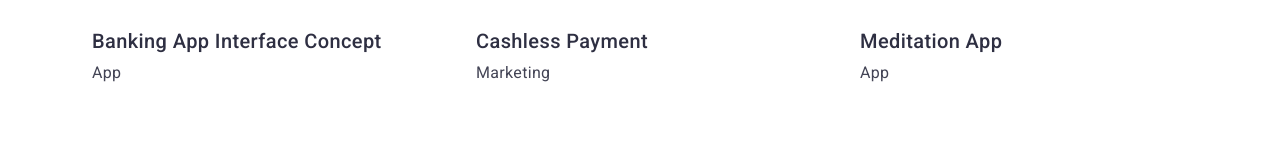
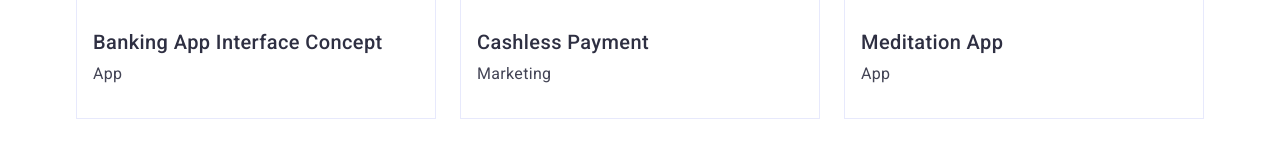
Before and after one commit to Tanya709/goit-markup-hw-03, a plain HTML site: page portfolio.html in a window 1280 px wide. Shown: the part 636-798 px from the top of the page. Drawn offline with nearby package versions, Linux system fonts and the light colour scheme.

Commit message:
update new file html

```diff
--- a/css/styles.css
+++ b/css/styles.css
@@ -264,7 +264,6 @@ p {
 .card-team {
   width: 264px;
   height: 380px;
-  background-color: var(--cite-white-color);
 }
 .flex-our-team {
   display: flex;
@@ -278,6 +277,7 @@ p {
 }
 .content-team {
   padding: 32px 16px;
+  background-color: var(--cite-white-color);
 }
 .photo-team {
   display: block;
@@ -339,10 +339,8 @@ p {
   margin-right: 0;
 }
 .card-content {
-  padding: 32px 54px 32px 16px;
-}
-.card-portfolio {
-  box-shadow: #2e2f42;
+  padding: 32px 16px;
+  border: 1px solid #e7e9fc;
 }
 .photo-portfolio {
   display: block;
```
